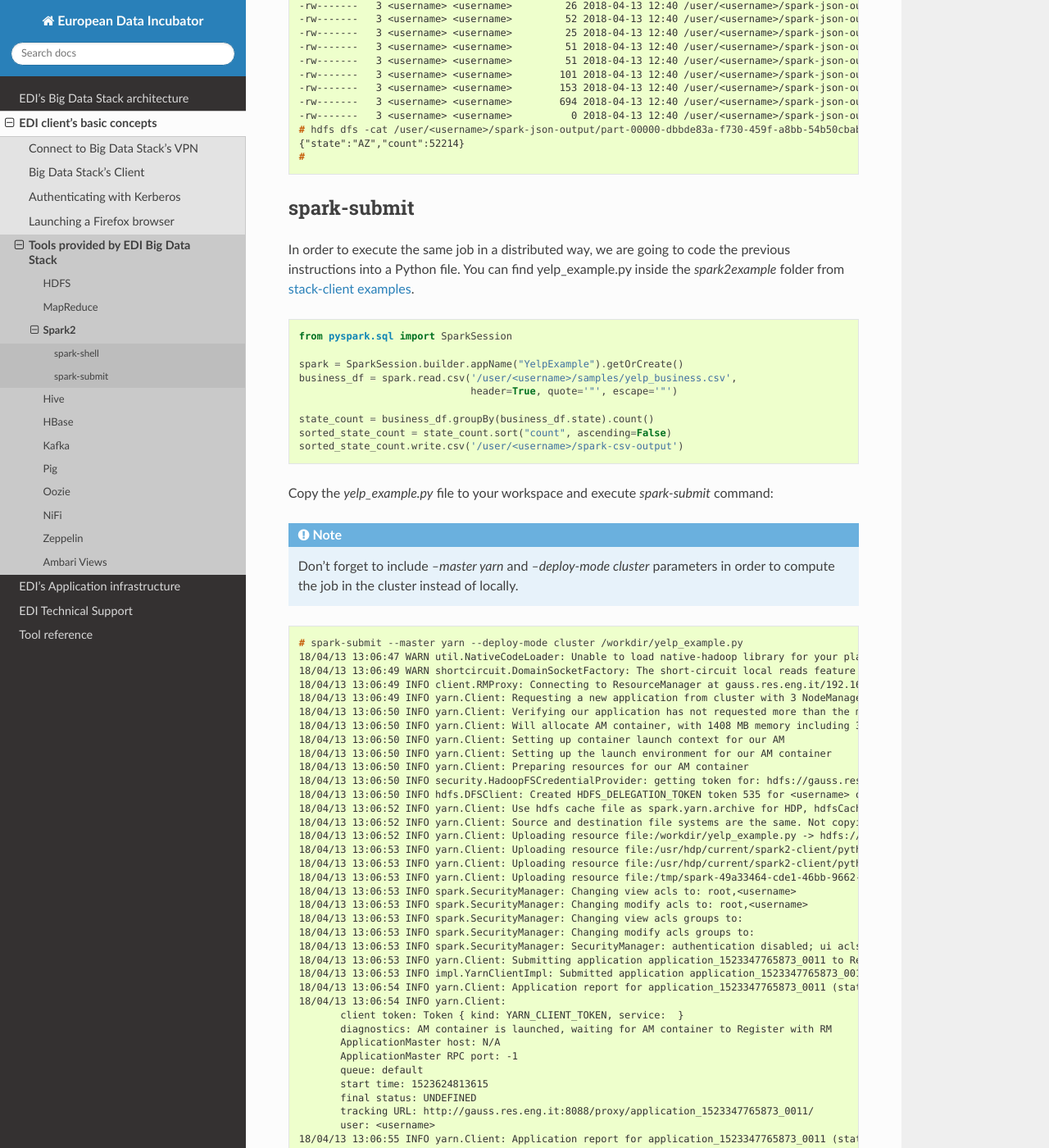
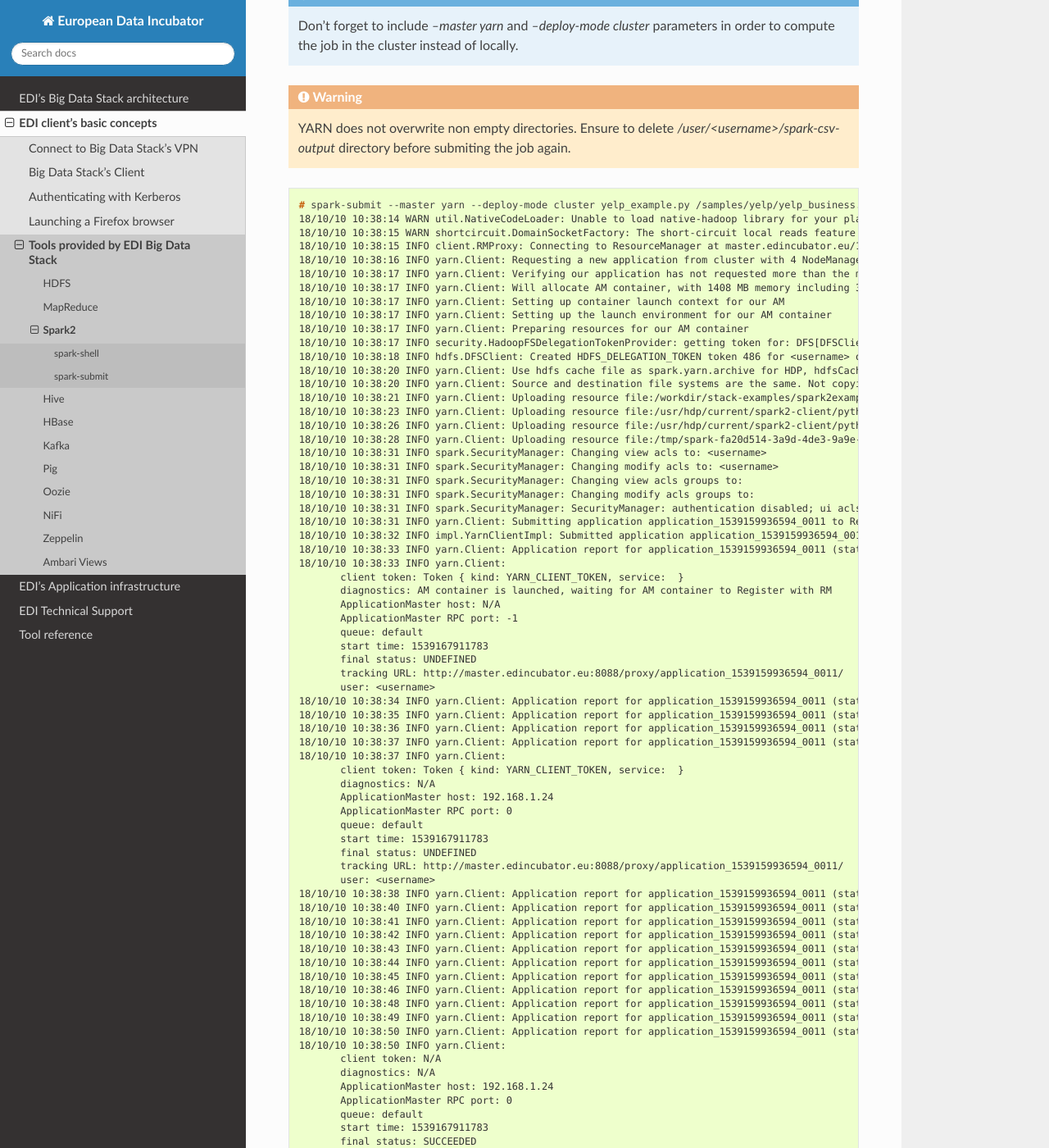
Before and after one commit to edincubator/edi-doc, a Sphinx documentation site: the page built from source/big-data-stack/tools/spark2.rst, in a window 1280 px wide and 1400 px high, scrolled down 5053 px. Shown: the whole window at 82% size. Built offline with Sphinx 7.4.7 and the Read the Docs theme 2.0.0, drawn with Linux system fonts in a browser that asks for light colours; some of the changed text lies outside the part shown.

Commit message:
Updating Spark documentation

```diff
--- a/source/big-data-stack/tools/spark2.rst
+++ b/source/big-data-stack/tools/spark2.rst
@@ -17,53 +17,30 @@
 spark-shell
 -----------
 
-.. note::
+.. warning::
 
-  Spark shell is intented to be used for testing your scripts and algorithms
-  before putting them in production. Please, be sure to use a small sample of
-  your data (~10%) instead using the entire dataset when using Spark shell.
+  Spark shell executes computation locally and produces a wide amount of data transfer
+  between the HDFS cluster and your machine, as data has to be downloaded to
+  your machine to be computed. **Spark shell is intended to be used for testing your
+  code before executing it at production stage**.
+  For avoiding this problem, Spark allows sampling
+  the data. **Be sure to always use a sample of size of 0.1 (10%) when executing
+  spark-shell!** The network usage is monitored at the cluster for
+  detecting huge amounts of data transfers outside the cluster.
+  See the :ref:`spark-yelp-example` for learning how to sample data in Spark2.
 
-For accessing the Spark2 interactive shell, there are two alternatives:
 
-* `--master yarn`: the computation is executed on cluster's YARN deployment.
-* `--master local`: the computation is executed locally in user's computer.
-
-We recommend using YARN as execution engine whenever possible for avoiding
-network overload caused by the data transfer between the cluster and your
-local machine.
-
-.. _yarn-as-execution-engine:
-
-YARN as execution engine
-........................
-
-For computing shell commands in the cluster, at first, you must execute EDI's
-Big Data Stack docker image with the following parameters:
-
-.. note::
-
-  `--network host` Docker parameter is available only in UNIX host machines.
-  For executing spark-shell in Docker containers hosted at Windows or OSX
-  machines, please follow guidelines at :ref:`local-machine-execution`.
+You can start spark-shell executing `pyspark` (Python version) or `spark-shell`
+(Scala version). In this example `pyspark` is used:
 
 .. code-block:: console
 
-  $ docker run -ti -p 43247:43247 -v ${PWD}:/workdir --network host edincubator/stack-client /bin/bash
-
-Once logged with Kerberos, you must set `SPARK_LOCAL_IP` environment variable and
-you can launch spark-shell (in this example we use Python shell):
-
-.. code-block:: console
-
-  # export SPARK_LOCAL_IP=<my-public-ip>
-  # pyspark --master yarn --conf spark.driver.port=43247 --conf spark.driver.host=<my-public-ip>
-  Python 2.7.5 (default, Apr 11 2018, 07:36:10)
+  # pyspark
+  Python 2.7.5 (default, Jul 13 2018, 13:06:57)
   [GCC 4.8.5 20150623 (Red Hat 4.8.5-28)] on linux2
   Type "help", "copyright", "credits" or "license" for more information.
   Setting default log level to "WARN".
   To adjust logging level use sc.setLogLevel(newLevel). For SparkR, use setLogLevel(newLevel).
-  18/09/05 10:44:29 WARN util.Utils: Service 'SparkUI' could not bind on port 4040. Attempting port 4041.
-  18/09/05 10:44:29 WARN util.Utils: Service 'SparkUI' could not bind on port 4041. Attempting port 4042.
   Welcome to
         ____              __
        / __/__  ___ _____/ /__
@@ -71,28 +48,9 @@
      /__ / .__/\_,_/_/ /_/\_\   version 2.3.0.2.6.5.0-292
         /_/
 
-  Using Python version 2.7.5 (default, Apr 11 2018 07:36:10)
+  Using Python version 2.7.5 (default, Jul 13 2018 13:06:57)
   SparkSession available as 'spark'.
-
-
-.. _local-machine-execution:
-
-Local machine as execution engine
-.................................
-
-If you cannot use :ref:`yarn-as-execution-engine`, you can compute commands
-launched at the shell locally. For that, you only have to execute the `pyspark`
-command.
-
-.. warning::
-
-  Computing Spark shell commands locally produces a wide amount of data transfer
-  between the HDFS cluster and your machine, as data has to be downloaded to
-  your machine to be computed. For avoiding this problem, Spark allows sampling
-  the data. **Be sure to always use a sample of size of 0.1 (10%) when executing
-  spark-shell locally!** The network usage is monitored at the cluster for
-  detecting huge amounts of data transfers outside the cluster.
-  See the :ref:`spark-yelp-example` for learning how to sample data in Spark2.
+  >>>
 
 
 .. _spark-yelp-example:
@@ -104,7 +62,7 @@
 
 .. code-block:: console
 
-  >>> business_df = spark.read.csv('/user/<username>/samples/yelp_business.csv', header=True, quote='"', escape='"').sample(False, 0.1, 77)
+  >>> business_df = spark.read.csv('/samples/yelp/yelp_business.csv', header=True, quote='"', escape='"').sample(False, 0.1, 77)
   >>> business_df.show()
   +--------------------+--------------------+------------------+--------------------+--------------+-----+-----------+-------------+--------------+-----+------------+-------+--------------------+
   |         business_id|                name|      neighborhood|             address|          city|state|postal_code|     latitude|     longitude|stars|review_count|is_open|          categories|
@@ -304,15 +262,24 @@
 
 .. code-block:: python
 
+  import argparse
   from pyspark.sql import SparkSession
 
-  spark = SparkSession.builder.appName("YelpExample").getOrCreate()
-  business_df = spark.read.csv('/user/<username>/samples/yelp_business.csv',
+  parser = argparse.ArgumentParser(description='Execute Spark2 Yelp example.')
+  parser.add_argument(
+      '--app_name', type=str, help="Application name", default='YelpExample')
+  parser.add_argument('input_file', type=str, help="Input CSV file")
+  parser.add_argument('output_dir', type=str, help="Output directory")
+
+  args = parser.parse_args()
+
+  spark = SparkSession.builder.appName(args.app_name).getOrCreate()
+  business_df = spark.read.csv(args.input_file,
                                header=True, quote='"', escape='"')
 
   state_count = business_df.groupBy(business_df.state).count()
   sorted_state_count = state_count.sort("count", ascending=False)
-  sorted_state_count.write.csv('/user/<username>/spark-csv-output')
+  sorted_state_count.write.csv(args.output_dir)
 
 Copy the `yelp_example.py` file to your workspace and execute `spark-submit`
 command:
@@ -322,75 +289,88 @@
   Don't forget to include `--master yarn` and `--deploy-mode cluster` parameters
   in order to compute the job in the cluster instead of locally.
 
+.. warning::
+
+  YARN does not overwrite non empty directories. Ensure to delete
+  `/user/<username>/spark-csv-output` directory before submiting the job again.
+
 .. code-block:: console
 
-  # spark-submit --master yarn --deploy-mode cluster /workdir/yelp_example.py
-  18/04/13 13:06:47 WARN util.NativeCodeLoader: Unable to load native-hadoop library for your platform... using builtin-java classes where applicable
-  18/04/13 13:06:49 WARN shortcircuit.DomainSocketFactory: The short-circuit local reads feature cannot be used because libhadoop cannot be loaded.
-  18/04/13 13:06:49 INFO client.RMProxy: Connecting to ResourceManager at gauss.res.eng.it/192.168.125.113:8050
-  18/04/13 13:06:49 INFO yarn.Client: Requesting a new application from cluster with 3 NodeManagers
-  18/04/13 13:06:50 INFO yarn.Client: Verifying our application has not requested more than the maximum memory capability of the cluster (9216 MB per container)
-  18/04/13 13:06:50 INFO yarn.Client: Will allocate AM container, with 1408 MB memory including 384 MB overhead
-  18/04/13 13:06:50 INFO yarn.Client: Setting up container launch context for our AM
-  18/04/13 13:06:50 INFO yarn.Client: Setting up the launch environment for our AM container
-  18/04/13 13:06:50 INFO yarn.Client: Preparing resources for our AM container
-  18/04/13 13:06:50 INFO security.HadoopFSCredentialProvider: getting token for: hdfs://gauss.res.eng.it:8020/user/<username>
-  18/04/13 13:06:50 INFO hdfs.DFSClient: Created HDFS_DELEGATION_TOKEN token 535 for <username> on 192.168.125.113:8020
-  18/04/13 13:06:52 INFO yarn.Client: Use hdfs cache file as spark.yarn.archive for HDP, hdfsCacheFile:hdfs://gauss.res.eng.it:8020/hdp/apps/2.6.4.0-91/spark2/spark2-hdp-yarn-archive.tar.gz
-  18/04/13 13:06:52 INFO yarn.Client: Source and destination file systems are the same. Not copying hdfs://gauss.res.eng.it:8020/hdp/apps/2.6.4.0-91/spark2/spark2-hdp-yarn-archive.tar.gz
-  18/04/13 13:06:52 INFO yarn.Client: Uploading resource file:/workdir/yelp_example.py -> hdfs://gauss.res.eng.it:8020/user/<username>/.sparkStaging/application_1523347765873_0011/yelp_example.py
-  18/04/13 13:06:53 INFO yarn.Client: Uploading resource file:/usr/hdp/current/spark2-client/python/lib/pyspark.zip -> hdfs://gauss.res.eng.it:8020/user/<username>/.sparkStaging/application_1523347765873_0011/pyspark.zip
-  18/04/13 13:06:53 INFO yarn.Client: Uploading resource file:/usr/hdp/current/spark2-client/python/lib/py4j-0.10.4-src.zip -> hdfs://gauss.res.eng.it:8020/user/<username>/.sparkStaging/application_1523347765873_0011/py4j-0.10.4-src.zip
-  18/04/13 13:06:53 INFO yarn.Client: Uploading resource file:/tmp/spark-49a33464-cde1-46bb-9662-9ff14a26db39/__spark_conf__2421542858529915483.zip -> hdfs://gauss.res.eng.it:8020/user/<username>/.sparkStaging/application_1523347765873_0011/__spark_conf__.zip
-  18/04/13 13:06:53 INFO spark.SecurityManager: Changing view acls to: root,<username>
-  18/04/13 13:06:53 INFO spark.SecurityManager: Changing modify acls to: root,<username>
-  18/04/13 13:06:53 INFO spark.SecurityManager: Changing view acls groups to:
-  18/04/13 13:06:53 INFO spark.SecurityManager: Changing modify acls groups to:
-  18/04/13 13:06:53 INFO spark.SecurityManager: SecurityManager: authentication disabled; ui acls disabled; users  with view permissions: Set(root, <username>); groups with view permissions: Set(); users  with modify permissions: Set(root, <username>); groups with modify permissions: Set()
-  18/04/13 13:06:53 INFO yarn.Client: Submitting application application_1523347765873_0011 to ResourceManager
-  18/04/13 13:06:53 INFO impl.YarnClientImpl: Submitted application application_1523347765873_0011
-  18/04/13 13:06:54 INFO yarn.Client: Application report for application_1523347765873_0011 (state: ACCEPTED)
-  18/04/13 13:06:54 INFO yarn.Client:
+  # spark-submit --master yarn --deploy-mode cluster yelp_example.py /samples/yelp/yelp_business.csv /user/<username>/spark-csv-output --app_name <username>YelpExample
+  18/10/10 10:38:14 WARN util.NativeCodeLoader: Unable to load native-hadoop library for your platform... using builtin-java classes where applicable
+  18/10/10 10:38:15 WARN shortcircuit.DomainSocketFactory: The short-circuit local reads feature cannot be used because libhadoop cannot be loaded.
+  18/10/10 10:38:15 INFO client.RMProxy: Connecting to ResourceManager at master.edincubator.eu/192.168.1.12:8050
+  18/10/10 10:38:16 INFO yarn.Client: Requesting a new application from cluster with 4 NodeManagers
+  18/10/10 10:38:17 INFO yarn.Client: Verifying our application has not requested more than the maximum memory capability of the cluster (101376 MB per container)
+  18/10/10 10:38:17 INFO yarn.Client: Will allocate AM container, with 1408 MB memory including 384 MB overhead
+  18/10/10 10:38:17 INFO yarn.Client: Setting up container launch context for our AM
+  18/10/10 10:38:17 INFO yarn.Client: Setting up the launch environment for our AM container
+  18/10/10 10:38:17 INFO yarn.Client: Preparing resources for our AM container
+  18/10/10 10:38:17 INFO security.HadoopFSDelegationTokenProvider: getting token for: DFS[DFSClient[clientName=DFSClient_NONMAPREDUCE_-1732315395_1, ugi=<username>@EDINCUBATOR.EU (auth:KERBEROS)]]
+  18/10/10 10:38:18 INFO hdfs.DFSClient: Created HDFS_DELEGATION_TOKEN token 486 for <username> on 192.168.1.12:8020
+  18/10/10 10:38:20 INFO yarn.Client: Use hdfs cache file as spark.yarn.archive for HDP, hdfsCacheFile:hdfs://master.edincubator.eu:8020/hdp/apps/2.6.5.0-292/spark2/spark2-hdp-yarn-archive.tar.gz
+  18/10/10 10:38:20 INFO yarn.Client: Source and destination file systems are the same. Not copying hdfs://master.edincubator.eu:8020/hdp/apps/2.6.5.0-292/spark2/spark2-hdp-yarn-archive.tar.gz
+  18/10/10 10:38:21 INFO yarn.Client: Uploading resource file:/workdir/stack-examples/spark2example/yelp_example.py -> hdfs://master.edincubator.eu:8020/user/<username>/.sparkStaging/application_1539159936594_0011/yelp_example.py
+  18/10/10 10:38:23 INFO yarn.Client: Uploading resource file:/usr/hdp/current/spark2-client/python/lib/pyspark.zip -> hdfs://master.edincubator.eu:8020/user/<username>/.sparkStaging/application_1539159936594_0011/pyspark.zip
+  18/10/10 10:38:26 INFO yarn.Client: Uploading resource file:/usr/hdp/current/spark2-client/python/lib/py4j-0.10.6-src.zip -> hdfs://master.edincubator.eu:8020/user/<username>/.sparkStaging/application_1539159936594_0011/py4j-0.10.6-src.zip
+  18/10/10 10:38:28 INFO yarn.Client: Uploading resource file:/tmp/spark-fa20d514-3a9d-4de3-9a9e-bc356c5c2032/__spark_conf__1996256534625877583.zip -> hdfs://master.edincubator.eu:8020/user/<username>/.sparkStaging/application_1539159936594_0011/__spark_conf__.zip
+  18/10/10 10:38:31 INFO spark.SecurityManager: Changing view acls to: <username>
+  18/10/10 10:38:31 INFO spark.SecurityManager: Changing modify acls to: <username>
+  18/10/10 10:38:31 INFO spark.SecurityManager: Changing view acls groups to:
+  18/10/10 10:38:31 INFO spark.SecurityManager: Changing modify acls groups to:
+  18/10/10 10:38:31 INFO spark.SecurityManager: SecurityManager: authentication disabled; ui acls disabled; users  with view permissions: Set(<username>); groups with view permissions: Set(); users  with modify permissions: Set(<username>); groups with modify permissions: Set()
+  18/10/10 10:38:31 INFO yarn.Client: Submitting application application_1539159936594_0011 to ResourceManager
+  18/10/10 10:38:32 INFO impl.YarnClientImpl: Submitted application application_1539159936594_0011
+  18/10/10 10:38:33 INFO yarn.Client: Application report for application_1539159936594_0011 (state: ACCEPTED)
+  18/10/10 10:38:33 INFO yarn.Client:
   	 client token: Token { kind: YARN_CLIENT_TOKEN, service:  }
   	 diagnostics: AM container is launched, waiting for AM container to Register with RM
   	 ApplicationMaster host: N/A
   	 ApplicationMaster RPC port: -1
   	 queue: default
-  	 start time: 1523624813615
+  	 start time: 1539167911783
   	 final status: UNDEFINED
-  	 tracking URL: http://gauss.res.eng.it:8088/proxy/application_1523347765873_0011/
+  	 tracking URL: http://master.edincubator.eu:8088/proxy/application_1539159936594_0011/
   	 user: <username>
-  18/04/13 13:06:55 INFO yarn.Client: Application report for application_1523347765873_0011 (state: ACCEPTED)
-  ...
-  18/04/13 13:07:03 INFO yarn.Client: Application report for application_1523347765873_0011 (state: ACCEPTED)
-  18/04/13 13:07:04 INFO yarn.Client: Application report for application_1523347765873_0011 (state: RUNNING)
-  18/04/13 13:07:04 INFO yarn.Client:
+  18/10/10 10:38:34 INFO yarn.Client: Application report for application_1539159936594_0011 (state: ACCEPTED)
+  18/10/10 10:38:35 INFO yarn.Client: Application report for application_1539159936594_0011 (state: ACCEPTED)
+  18/10/10 10:38:36 INFO yarn.Client: Application report for application_1539159936594_0011 (state: ACCEPTED)
+  18/10/10 10:38:37 INFO yarn.Client: Application report for application_1539159936594_0011 (state: RUNNING)
+  18/10/10 10:38:37 INFO yarn.Client:
   	 client token: Token { kind: YARN_CLIENT_TOKEN, service:  }
   	 diagnostics: N/A
-  	 ApplicationMaster host: 192.168.125.100
+  	 ApplicationMaster host: 192.168.1.24
   	 ApplicationMaster RPC port: 0
   	 queue: default
-  	 start time: 1523624813615
+  	 start time: 1539167911783
   	 final status: UNDEFINED
-  	 tracking URL: http://gauss.res.eng.it:8088/proxy/application_1523347765873_0011/
+  	 tracking URL: http://master.edincubator.eu:8088/proxy/application_1539159936594_0011/
   	 user: <username>
-  18/04/13 13:07:05 INFO yarn.Client: Application report for application_1523347765873_0011 (state: RUNNING)
-  ...
-  18/04/13 13:08:36 INFO yarn.Client: Application report for application_1523347765873_0011 (state: RUNNING)
-  18/04/13 13:08:37 INFO yarn.Client: Application report for application_1523347765873_0011 (state: FINISHED)
-  18/04/13 13:08:37 INFO yarn.Client:
-  	 client token: Token { kind: YARN_CLIENT_TOKEN, service:  }
+  18/10/10 10:38:38 INFO yarn.Client: Application report for application_1539159936594_0011 (state: RUNNING)
+  18/10/10 10:38:40 INFO yarn.Client: Application report for application_1539159936594_0011 (state: RUNNING)
+  18/10/10 10:38:41 INFO yarn.Client: Application report for application_1539159936594_0011 (state: RUNNING)
+  18/10/10 10:38:42 INFO yarn.Client: Application report for application_1539159936594_0011 (state: RUNNING)
+  18/10/10 10:38:43 INFO yarn.Client: Application report for application_1539159936594_0011 (state: RUNNING)
+  18/10/10 10:38:44 INFO yarn.Client: Application report for application_1539159936594_0011 (state: RUNNING)
+  18/10/10 10:38:45 INFO yarn.Client: Application report for application_1539159936594_0011 (state: RUNNING)
+  18/10/10 10:38:46 INFO yarn.Client: Application report for application_1539159936594_0011 (state: RUNNING)
+  18/10/10 10:38:48 INFO yarn.Client: Application report for application_1539159936594_0011 (state: RUNNING)
+  18/10/10 10:38:49 INFO yarn.Client: Application report for application_1539159936594_0011 (state: RUNNING)
+  18/10/10 10:38:50 INFO yarn.Client: Application report for application_1539159936594_0011 (state: FINISHED)
+  18/10/10 10:38:50 INFO yarn.Client:
+  	 client token: N/A
   	 diagnostics: N/A
-  	 ApplicationMaster host: 192.168.125.100
+  	 ApplicationMaster host: 192.168.1.24
   	 ApplicationMaster RPC port: 0
   	 queue: default
-  	 start time: 1523624813615
+  	 start time: 1539167911783
   	 final status: SUCCEEDED
-  	 tracking URL: http://gauss.res.eng.it:8088/proxy/application_1523347765873_0011/
+  	 tracking URL: http://master.edincubator.eu:8088/proxy/application_1539159936594_0011/
   	 user: <username>
-  18/04/13 13:08:37 INFO util.ShutdownHookManager: Shutdown hook called
-  18/04/13 13:08:37 INFO util.ShutdownHookManager: Deleting directory /tmp/spark-49a33464-cde1-46bb-9662-9ff14a26db39
+  18/10/10 10:38:50 INFO util.ShutdownHookManager: Shutdown hook called
+  18/10/10 10:38:50 INFO util.ShutdownHookManager: Deleting directory /tmp/spark-447b8972-64d0-43db-b233-3ded18ee4dea
+  18/10/10 10:38:50 INFO util.ShutdownHookManager: Deleting directory /tmp/spark-fa20d514-3a9d-4de3-9a9e-bc356c5c2032
 
 You can find more information about the job at
-|resourcemanager_url|. Check
+`<http://master.edincubator.eu:8088/cluster>`_. Check
 `/user/<username>/spark-csv-output` directory for the results.
```
